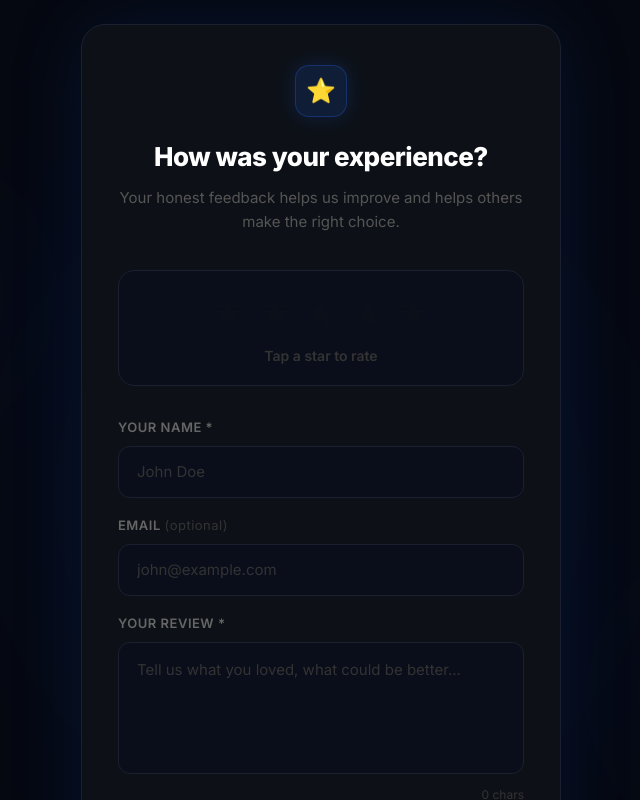
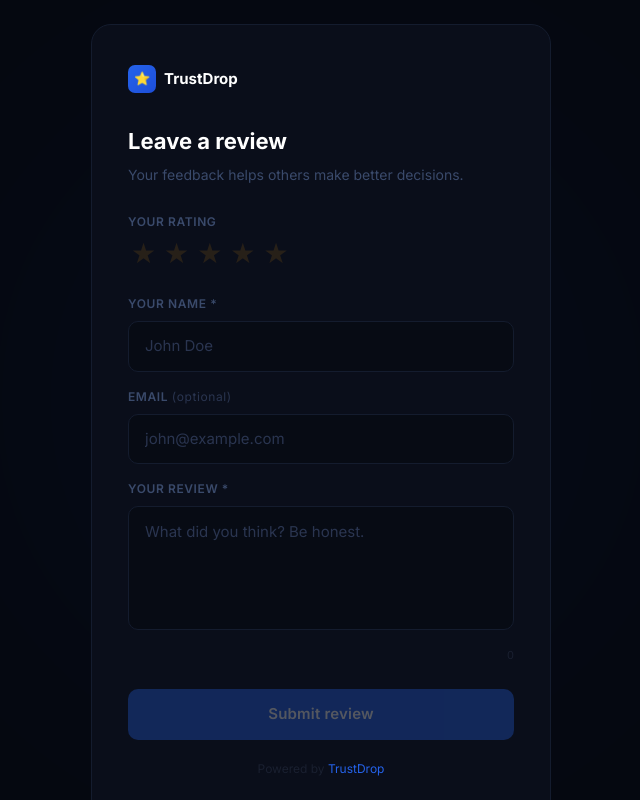
Before and after one commit to apexnova97-hash/trustdrop, a Next.js app: page /collect/testbiz in a window 1280 px wide. Shown: the top 800 px of the page, without its empty margins (319-959 px from the left). Built offline with nearby package versions, Linux system fonts and the light colour scheme; no server answers.

Commit message:
Update page.js

```diff
--- a/app/collect/[slug]/page.js
+++ b/app/collect/[slug]/page.js
@@ -15,163 +15,139 @@
   async function handleSubmit() {
     setLoading(true)
     const { data: business } = await supabase
-      .from('businesses')
-      .select('id, business_name')
-      .eq('slug', slug)
-      .single()
-    if (!business) {
-      alert('Business not found')
-      setLoading(false)
-      return
-    }
-    const { error } = await supabase
-      .from('testimonials')
-      .insert({
+      .from('businesses').select('id').eq('slug', slug).single()
+    if (!business) { alert('Business not found'); setLoading(false); return }
+    const { error } = await supabase.from('testimonials').insert({
       business_id: business.id,
       reviewer_name: name,
       reviewer_email: email,
       star_rating: rating,
       review_text: review,
     })
-    if (!error) { setSubmitted(true) } else { alert('Something went wrong, try again') }
+    if (!error) { setSubmitted(true) } else { alert('Something went wrong') }
     setLoading(false)
   }
 
-  const starLabels = ['', 'Poor', 'Fair', 'Good', 'Great', 'Excellent!']
-
   if (submitted) {
     return (
-      <div style={{ minHeight: '100vh', background: '#050810', display: 'flex', alignItems: 'center', justifyContent: 'center', padding: 24, fontFamily: "'Inter', sans-serif", position: 'relative', overflow: 'hidden' }}>
-        <style>{`@import url('https://fonts.googleapis.com/css2?family=Inter:wght@400;500;600;700;800;900&display=swap'); * { box-sizing: border-box; margin: 0; padding: 0; }`}</style>
-        <div style={{ position: 'absolute', width: 400, height: 400, background: '#1d4ed8', borderRadius: '50%', filter: 'blur(120px)', opacity: 0.1, top: '50%', left: '50%', transform: 'translate(-50%,-50%)', pointerEvents: 'none' }} />
-        <div style={{ background: '#0d1117', border: '1px solid #1a2030', borderRadius: 24, padding: 48, maxWidth: 440, width: '100%', textAlign: 'center', boxShadow: '0 0 60px rgba(37,99,235,0.15)', position: 'relative' }}>
-          <div style={{ width: 72, height: 72, background: 'rgba(37,99,235,0.15)', border: '1px solid rgba(37,99,235,0.3)', borderRadius: '50%', display: 'flex', alignItems: 'center', justifyContent: 'center', fontSize: 36, margin: '0 auto 24px' }}>🎉</div>
-          <h2 style={{ fontSize: 28, fontWeight: 800, color: 'white', marginBottom: 12, letterSpacing: '-0.5px' }}>Thank you!</h2>
-          <p style={{ color: '#666', fontSize: 16, lineHeight: 1.7, marginBottom: 28 }}>Your review has been submitted. It truly means a lot to us!</p>
-          <div style={{ background: 'rgba(37,99,235,0.1)', border: '1px solid rgba(37,99,235,0.2)', borderRadius: 12, padding: 16 }}>
-            <p style={{ color: '#60a5fa', fontWeight: 600, fontSize: 15 }}>
-              {'★'.repeat(rating)}{'☆'.repeat(5 - rating)} · {['','Poor','Fair','Good','Great','Excellent!'][rating]}
-            </p>
+      <div style={{ minHeight: '100vh', background: '#050810', display: 'flex', alignItems: 'center', justifyContent: 'center', padding: 24, fontFamily: "'Inter', sans-serif" }}>
+        <style>{`@import url('https://fonts.googleapis.com/css2?family=Inter:wght@400;500;600;700;800&display=swap'); * { box-sizing: border-box; margin: 0; padding: 0; }`}</style>
+        <div style={{ position: 'absolute', width: 400, height: 400, background: '#1d4ed8', borderRadius: '50%', filter: 'blur(140px)', opacity: 0.07, top: '50%', left: '50%', transform: 'translate(-50%,-50%)', pointerEvents: 'none' }} />
+        <div style={{ background: '#0a0e1a', border: '1px solid #141c2e', borderRadius: 20, padding: '48px 40px', maxWidth: 420, width: '100%', textAlign: 'center', position: 'relative' }}>
+          <div style={{ width: 64, height: 64, background: 'rgba(37,99,235,0.1)', border: '1px solid rgba(37,99,235,0.2)', borderRadius: '50%', display: 'flex', alignItems: 'center', justifyContent: 'center', fontSize: 28, margin: '0 auto 24px' }}>🎉</div>
+          <h2 style={{ fontSize: 22, fontWeight: 700, color: 'white', marginBottom: 10 }}>Thank you!</h2>
+          <p style={{ color: '#555', fontSize: 15, lineHeight: 1.6, marginBottom: 24 }}>Your review has been submitted successfully.</p>
+          <div style={{ background: 'rgba(37,99,235,0.06)', border: '1px solid rgba(37,99,235,0.12)', borderRadius: 10, padding: '12px 16px' }}>
+            <span style={{ color: '#f59e0b', letterSpacing: '2px' }}>{'★'.repeat(rating)}{'☆'.repeat(5 - rating)}</span>
           </div>
-          <p style={{ color: '#333', fontSize: 12, marginTop: 24 }}>Powered by <span style={{ color: '#2563eb', fontWeight: 600 }}>TrustDrop</span></p>
+          <p style={{ color: '#222', fontSize: 12, marginTop: 24 }}>Powered by <span style={{ color: '#2563eb', fontWeight: 600 }}>TrustDrop</span></p>
         </div>
       </div>
     )
   }
 
   return (
-    <div style={{ minHeight: '100vh', background: '#050810', display: 'flex', alignItems: 'center', justifyContent: 'center', padding: 24, fontFamily: "'Inter', sans-serif", position: 'relative', overflow: 'hidden' }}>
+    <div style={{ minHeight: '100vh', background: '#050810', display: 'flex', alignItems: 'center', justifyContent: 'center', padding: 24, fontFamily: "'Inter', sans-serif" }}>
       <style>{`
-        @import url('https://fonts.googleapis.com/css2?family=Inter:wght@400;500;600;700;800;900&display=swap');
+        @import url('https://fonts.googleapis.com/css2?family=Inter:wght@400;500;600;700;800&display=swap');
         * { box-sizing: border-box; margin: 0; padding: 0; }
-        .star-btn { background: none; border: none; cursor: pointer; font-size: 36px; transition: transform 0.15s; padding: 4px 6px; line-height: 1; }
-        .star-btn:hover { transform: scale(1.25); }
-        .field { width: 100%; background: #0a0e1a; border: 1px solid #1a2030; border-radius: 12px; padding: 14px 18px; font-size: 15px; color: white; font-family: inherit; outline: none; transition: border-color 0.2s, box-shadow 0.2s; }
-        .field:focus { border-color: #2563eb; box-shadow: 0 0 0 3px rgba(37,99,235,0.1); }
-        .field::placeholder { color: #333; }
-        .submit-btn { width: 100%; background: linear-gradient(135deg, #2563eb, #1d4ed8); color: white; border: none; padding: 16px; border-radius: 12px; font-size: 16px; font-weight: 700; cursor: pointer; transition: all 0.2s; font-family: inherit; box-shadow: 0 0 30px rgba(37,99,235,0.3); }
-        .submit-btn:hover:not(:disabled) { transform: translateY(-2px); box-shadow: 0 0 50px rgba(37,99,235,0.5); }
-        .submit-btn:disabled { opacity: 0.4; cursor: not-allowed; transform: none; box-shadow: none; }
+        .field {
+          width: 100%;
+          background: #070b14;
+          border: 1px solid #141c2e;
+          border-radius: 10px;
+          padding: 13px 16px;
+          font-size: 15px;
+          color: white;
+          font-family: inherit;
+          outline: none;
+          transition: border-color 0.15s, box-shadow 0.15s;
+        }
+        .field:focus { border-color: rgba(37,99,235,0.5); box-shadow: 0 0 0 3px rgba(37,99,235,0.08); }
+        .field::placeholder { color: #2a3550; }
+        .star { background: none; border: none; cursor: pointer; font-size: 28px; line-height: 1; padding: 0 3px; transition: transform 0.1s; color: #f59e0b; }
+        .star:hover { transform: scale(1.2); }
+        .submit {
+          width: 100%;
+          background: #2563eb;
+          color: white;
+          border: none;
+          padding: 14px;
+          border-radius: 10px;
+          font-size: 15px;
+          font-weight: 600;
+          cursor: pointer;
+          font-family: inherit;
+          transition: background 0.15s, transform 0.15s;
+          letter-spacing: 0.2px;
+        }
+        .submit:hover:not(:disabled) { background: #1d4ed8; transform: translateY(-1px); }
+        .submit:disabled { opacity: 0.3; cursor: not-allowed; }
+        label { display: block; font-size: 12px; font-weight: 600; color: #3a4a6b; margin-bottom: 8px; text-transform: uppercase; letter-spacing: 0.6px; }
       `}</style>
 
-      {/* Background glow */}
-      <div style={{ position: 'absolute', width: 500, height: 500, background: '#1d4ed8', borderRadius: '50%', filter: 'blur(130px)', opacity: 0.08, top: '50%', left: '50%', transform: 'translate(-50%,-50%)', pointerEvents: 'none' }} />
-      <div style={{ position: 'absolute', width: 200, height: 200, background: '#2563eb', borderRadius: '50%', filter: 'blur(80px)', opacity: 0.06, top: '20%', left: '10%', pointerEvents: 'none' }} />
-      <div style={{ position: 'absolute', width: 200, height: 200, background: '#2563eb', borderRadius: '50%', filter: 'blur(80px)', opacity: 0.06, bottom: '20%', right: '10%', pointerEvents: 'none' }} />
+      <div style={{ position: 'absolute', width: 500, height: 500, background: '#1d4ed8', borderRadius: '50%', filter: 'blur(140px)', opacity: 0.06, top: '50%', left: '50%', transform: 'translate(-50%,-50%)', pointerEvents: 'none' }} />
 
-      <div style={{ background: '#0d1117', border: '1px solid #1a2030', borderRadius: 24, padding: '40px 36px', maxWidth: 480, width: '100%', boxShadow: '0 0 80px rgba(37,99,235,0.12)', position: 'relative' }}>
+      <div style={{ background: '#0a0e1a', border: '1px solid #141c2e', borderRadius: 20, padding: '40px 36px', maxWidth: 460, width: '100%', position: 'relative' }}>
 
-        {/* Header */}
-        <div style={{ textAlign: 'center', marginBottom: 36 }}>
-          <div style={{ width: 52, height: 52, background: 'rgba(37,99,235,0.15)', border: '1px solid rgba(37,99,235,0.3)', borderRadius: 14, display: 'flex', alignItems: 'center', justifyContent: 'center', margin: '0 auto 20px', fontSize: 24, boxShadow: '0 0 20px rgba(37,99,235,0.2)' }}>
-            ⭐
-          </div>
-          <h1 style={{ fontSize: 26, fontWeight: 800, color: 'white', marginBottom: 10, letterSpacing: '-0.5px' }}>
-            How was your experience?
-          </h1>
-          <p style={{ color: '#555', fontSize: 15, lineHeight: 1.6 }}>
-            Your honest feedback helps us improve and helps others make the right choice.
-          </p>
+        {/* Logo */}
+        <div style={{ display: 'flex', alignItems: 'center', gap: 8, marginBottom: 32 }}>
+          <div style={{ width: 28, height: 28, background: 'linear-gradient(135deg, #2563eb, #1d4ed8)', borderRadius: 7, display: 'flex', alignItems: 'center', justifyContent: 'center', fontSize: 13 }}>⭐</div>
+          <span style={{ fontWeight: 700, fontSize: 15, color: 'white' }}>TrustDrop</span>
         </div>
 
-        {/* Star Rating */}
-        <div style={{ textAlign: 'center', marginBottom: 32, background: '#0a0e1a', border: '1px solid #1a2030', borderRadius: 16, padding: '20px 24px' }}>
-          <div style={{ display: 'flex', justifyContent: 'center', gap: 2, marginBottom: 10 }}>
-            {[1, 2, 3, 4, 5].map((star) => (
-              <button
-                key={star}
-                className="star-btn"
-                onMouseEnter={() => setHovered(star)}
+        <h1 style={{ fontSize: 22, fontWeight: 700, color: 'white', marginBottom: 6 }}>Leave a review</h1>
+        <p style={{ color: '#3a4a6b', fontSize: 14, lineHeight: 1.5, marginBottom: 28 }}>Your feedback helps others make better decisions.</p>
+
+        {/* Stars */}
+        <div style={{ marginBottom: 28 }}>
+          <label>Your rating</label>
+          <div style={{ display: 'flex', gap: 2, alignItems: 'center' }}>
+            {[1,2,3,4,5].map(s => (
+              <button key={s} className="star"
+                onMouseEnter={() => setHovered(s)}
                 onMouseLeave={() => setHovered(0)}
-                onClick={() => setRating(star)}
-                style={{ opacity: star <= (hovered || rating) ? 1 : 0.15, filter: star <= (hovered || rating) ? 'drop-shadow(0 0 6px rgba(251,191,36,0.6))' : 'none' }}
-              >
-                ★
-              </button>
+                onClick={() => setRating(s)}
+                style={{ opacity: s <= (hovered || rating) ? 1 : 0.12 }}
+              >★</button>
             ))}
+            {(hovered || rating) > 0 && (
+              <span style={{ color: '#3a4a6b', fontSize: 13, marginLeft: 8 }}>
+                {['','Poor','Fair','Good','Great','Excellent'][hovered || rating]}
+              </span>
+            )}
           </div>
-          <p style={{ color: hovered || rating ? '#60a5fa' : '#333', fontWeight: 600, fontSize: 14, height: 20, transition: 'color 0.2s' }}>
-            {hovered ? starLabels[hovered] : rating ? starLabels[rating] : 'Tap a star to rate'}
-          </p>
         </div>
 
         {/* Name */}
-        <div style={{ marginBottom: 18 }}>
-          <label style={{ display: 'block', fontSize: 13, fontWeight: 600, color: '#666', marginBottom: 8, letterSpacing: '0.5px', textTransform: 'uppercase' }}>
-            Your name *
-          </label>
-          <input
-            type="text"
-            value={name}
-            onChange={(e) => setName(e.target.value)}
-            placeholder="John Doe"
-            className="field"
-          />
+        <div style={{ marginBottom: 16 }}>
+          <label>Your name *</label>
+          <input type="text" value={name} onChange={e => setName(e.target.value)} placeholder="John Doe" className="field" />
         </div>
 
         {/* Email */}
-        <div style={{ marginBottom: 18 }}>
-          <label style={{ display: 'block', fontSize: 13, fontWeight: 600, color: '#666', marginBottom: 8, letterSpacing: '0.5px', textTransform: 'uppercase' }}>
-            Email <span style={{ color: '#333', fontWeight: 400, textTransform: 'none' }}>(optional)</span>
-          </label>
-          <input
-            type="email"
-            value={email}
-            onChange={(e) => setEmail(e.target.value)}
-            placeholder="john@example.com"
-            className="field"
-          />
+        <div style={{ marginBottom: 16 }}>
+          <label>Email <span style={{ textTransform: 'none', fontWeight: 400, color: '#2a3550' }}>(optional)</span></label>
+          <input type="email" value={email} onChange={e => setEmail(e.target.value)} placeholder="john@example.com" className="field" />
         </div>
 
         {/* Review */}
-        <div style={{ marginBottom: 28 }}>
-          <label style={{ display: 'block', fontSize: 13, fontWeight: 600, color: '#666', marginBottom: 8, letterSpacing: '0.5px', textTransform: 'uppercase' }}>
-            Your review *
-          </label>
-          <textarea
-            value={review}
-            onChange={(e) => setReview(e.target.value)}
-            placeholder="Tell us what you loved, what could be better..."
-            rows={4}
-            className="field"
-            style={{ resize: 'none', lineHeight: 1.7 }}
-          />
-          <div style={{ display: 'flex', justifyContent: 'flex-end', marginTop: 6 }}>
-            <span style={{ fontSize: 12, color: review.length > 0 ? '#2563eb' : '#333' }}>{review.length} chars</span>
+        <div style={{ marginBottom: 24 }}>
+          <label>Your review *</label>
+          <textarea value={review} onChange={e => setReview(e.target.value)}
+            placeholder="What did you think? Be honest."
+            rows={4} className="field" style={{ resize: 'none', lineHeight: 1.6 }} />
+          <div style={{ textAlign: 'right', marginTop: 5 }}>
+            <span style={{ fontSize: 11, color: review.length > 0 ? '#2563eb' : '#1a2030' }}>{review.length}</span>
           </div>
         </div>
 
-        {/* Submit */}
-        <button
-          className="submit-btn"
-          onClick={handleSubmit}
-          disabled={!name || !review || rating === 0 || loading}
-        >
-          {loading ? '⏳ Submitting...' : 'Submit Review →'}
+        <button className="submit" onClick={handleSubmit} disabled={!name || !review || rating === 0 || loading}>
+          {loading ? 'Submitting...' : 'Submit review'}
         </button>
 
-        <p style={{ textAlign: 'center', fontSize: 12, color: '#222', marginTop: 20 }}>
-          Powered by <span style={{ color: '#2563eb', fontWeight: 600 }}>TrustDrop</span>
+        <p style={{ textAlign: 'center', fontSize: 12, color: '#1a2030', marginTop: 20 }}>
+          Powered by <span style={{ color: '#2563eb' }}>TrustDrop</span>
         </p>
       </div>
     </div>
```
Lines whose indentation alone changed are shown as unchanged.
